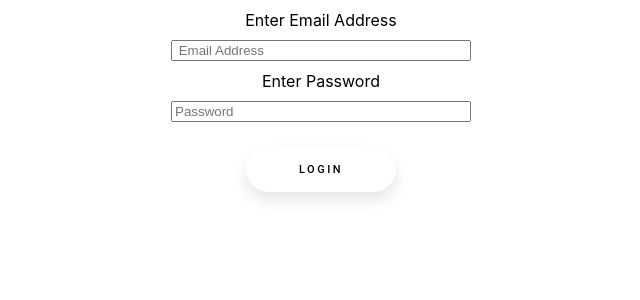
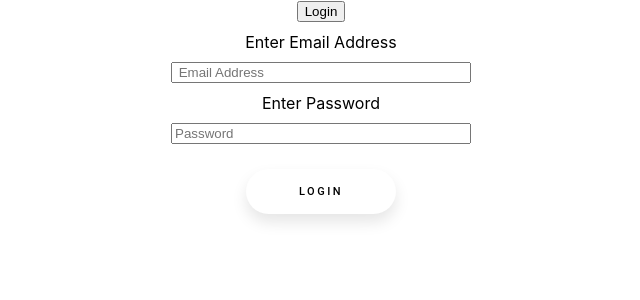
Before and after one commit to thebinsohail/voting-system, a React (Create React App) app: page /login in a window 1280 px wide. Shown: the top 300 px of the page, without its empty margins (319-959 px from the left). Built offline with nearby package versions, Linux system fonts and the light colour scheme; no server answers.

Commit message:
(Folder Structure Changed)

```diff
--- a/src/App.js
+++ b/src/App.js
@@ -5,6 +5,7 @@ import useAuthListener from "./Hooks/use-auth-listener";
 import UserContext from "./Context/user";
 import ProtectedRoute from "./Helpers/protected-route";
 
+const Header = lazy(() => import("./Components/Header"));
 const Index = lazy(() => import("./Components/Index"));
 const Login = lazy(() => import("./Components/Login"));
 const Ragister = lazy(() => import("./Components/Ragister"));
@@ -18,6 +19,7 @@ function App() {
       <div className="App">
         <Router>
           <Suspense fallback={<div class="loader"></div>}>
+            <Header />
             <Switch>
               <Route exact path="/">
                 <Index />
--- /dev/null
+++ b/src/Components/Header.js
@@ -0,0 +1,30 @@
+import React, { useContext } from "react";
+import "./Style/Header.css";
+import UserContext from "../Context/user";
+import { firebase } from "../firebase";
+import { Link, useHistory } from "react-router-dom";
+function Header() {
+  const history = useHistory();
+  const { user } = useContext(UserContext);
+  return (
+    <nav className="navigation">
+      {user ? (
+        <button
+          type="button"
+          onClick={() => {
+            firebase.auth().signOut();
+            history.push("/login");
+          }}
+        >
+          Logout
+        </button>
+      ) : (
+        <Link to="/login">
+          <button type="button">Login</button>
+        </Link>
+      )}
+    </nav>
+  );
+}
+
+export default Header;
--- a/src/Components/Index.js
+++ b/src/Components/Index.js
@@ -1,5 +1,5 @@
 import React, { useContext } from "react";
-import "./Index.css";
+import "./Style/Index.css";
 import UserContext from "../Context/user";
 import { Link } from "react-router-dom";
 
--- a/src/Components/Login.js
+++ b/src/Components/Login.js
@@ -1,7 +1,7 @@
 import React, { useState, useEffect } from "react";
 import { firebase } from "../firebase";
 import { useHistory } from "react-router-dom";
-import "./Login.css";
+import "./Style/Login.css";
 
 function Login() {
   const [email, setEmail] = useState("");
--- a/src/Components/Ragister.js
+++ b/src/Components/Ragister.js
@@ -1,5 +1,5 @@
 import React, { useState, useEffect } from "react";
-import "./Ragister.css";
+import "./Style/Ragister.css";
 import { firebase } from "../firebase";
 import { useHistory } from "react-router-dom";
 import doesAadharExist from "../Services/doesAadharExist";
--- /dev/null
+++ b/src/Components/Style/Header.css
@@ -0,0 +1,3 @@
+.navigation {
+  display: inline-flex;
+}
--- a/src/Components/Voting.js
+++ b/src/Components/Voting.js
@@ -1,6 +1,6 @@
 import React, { useState, useEffect } from "react";
 import { firebase } from "../firebase";
-import "./Voting.css";
+import "./Style/Voting.css";
 function Voting() {
   const [data, setData] = useState([]);
   // const [target, setTarget] = useState();
```
Also changed, not shown: src/Components/Style/Index.css (renamed from src/Components/Index.css), src/Components/Style/Login.css (renamed from src/Components/Login.css), src/Components/Style/Ragister.css (renamed from src/Components/Ragister.css), src/Components/Style/Voting.css (renamed from src/Components/Voting.css).
